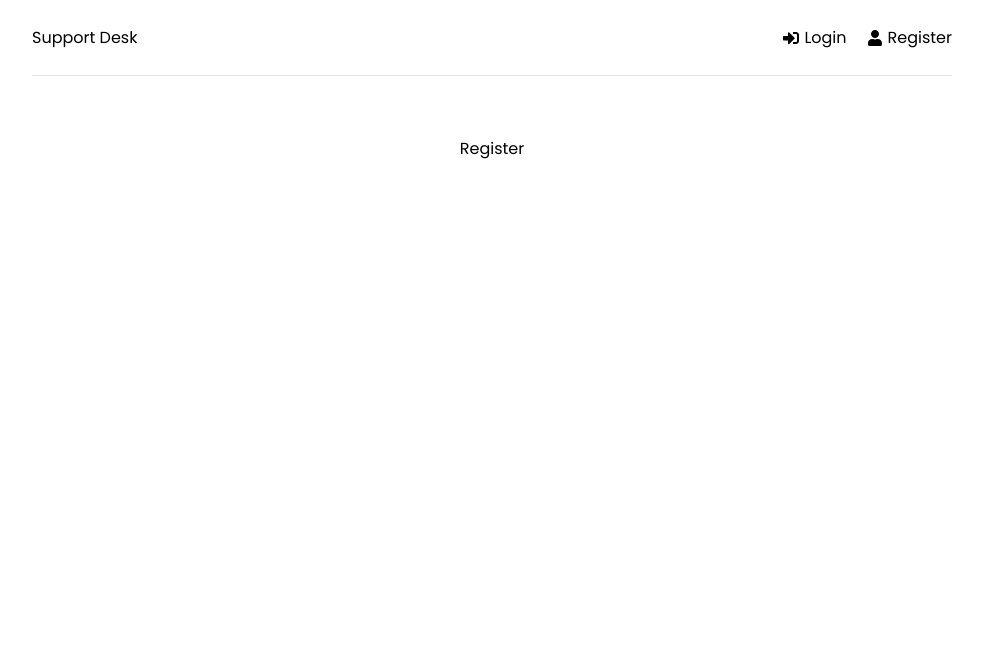
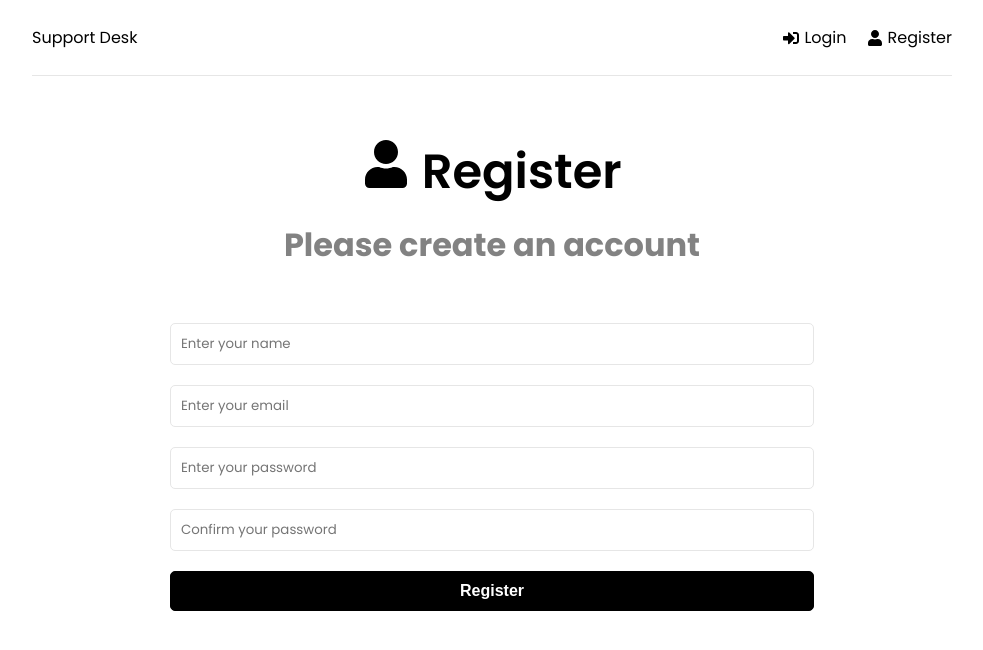
Before and after one commit to annadevelops/support-desk, a React (Create React App) app in the folder frontend/: page /register in a window 1280 px wide. Shown: the top 650 px of the page, without its empty margins (148-1131 px from the left). Built offline with nearby package versions, Linux system fonts and the light colour scheme.

Commit message:
Style Home, Register, Login pages

```diff
--- a/frontend/src/App.js
+++ b/frontend/src/App.js
@@ -1,4 +1,6 @@
 import {BrowserRouter as Router, Routes, Route } from 'react-router-dom'
+import { ToastContainer, toast } from 'react-toastify';
+import 'react-toastify/dist/ReactToastify.css';
 import Home from './pages/Home';
 import Login from './pages/Login';
 import Register from './pages/Register';
@@ -17,6 +19,7 @@ function App() {
         </Routes>
       </div>
     </Router>
+    <ToastContainer />
     </>
   );
 }
--- a/frontend/src/pages/Home.jsx
+++ b/frontend/src/pages/Home.jsx
@@ -1,6 +1,21 @@
+import { FaQuestionCircle, FaTicketAlt } from "react-icons/fa"
+import { Link } from "react-router-dom"
+
 function Home() {
   return (
-    <div>Home</div>
+    <>
+    <section className="heading">
+      <h1>What do you need help with?</h1>
+      <p>Please choose from an option below</p>
+      </section>
+      <Link to='/new-ticket' className="btn btn-reverse btn-block">
+      <FaQuestionCircle/> Create New Ticket
+      </Link>
+
+      <Link to='/tickets' className="btn btn-reverse btn-block">
+      <FaTicketAlt/> View My Tickets
+      </Link>
+    </>
   )
 }
 export default Home
--- a/frontend/src/pages/Login.jsx
+++ b/frontend/src/pages/Login.jsx
@@ -1,6 +1,50 @@
+import { useState } from "react"
+import { FaSignInAlt } from 'react-icons/fa'
+import { toast } from "react-toastify"
+
 function Login() {
+    const [formData, setFormData] = useState({
+        email: '',
+        password: ''
+    })
+
+    const { email, password } = formData
+
+    const onChange = (e) => {
+        setFormData((prevState) => ({
+            ...prevState,
+            [e.target.id]: e.target.value
+        }))
+    }
+
+    const onSubmit = (e) => {
+        e.preventDefault()
+
+    }
+
     return (
-      <div>Login</div>
+      <>
+        <section className="heading">
+            <h1>
+                <FaSignInAlt /> Login
+            </h1>
+            <p>Please log in to get support</p>
+        </section>
+
+        <section className="form">
+            <form onSubmit={onSubmit}>
+                <div className="form-group">
+                    <input type="email" className="form-control" id="email" value={email} placeholder='Enter your email' onChange={onChange} required />
+                </div>
+                <div className="form-group">
+                    <input type="password" className="form-control" id="password" value={password} placeholder='Enter your password' onChange={onChange} required />
+                </div>
+                <div className="form-group">
+                    <button className="btn btn-block">Login</button>
+                </div>
+            </form>
+        </section>
+      </>
     )
   }
   export default Login
--- a/frontend/src/pages/Register.jsx
+++ b/frontend/src/pages/Register.jsx
@@ -1,6 +1,60 @@
+import { useState } from "react"
+import { FaUser } from 'react-icons/fa'
+import { toast } from "react-toastify"
+
 function Register() {
+    const [formData, setFormData] = useState({
+        name: '',
+        email: '',
+        password: '',
+        password2: ''
+    })
+
+    const { name, email, password, password2 } = formData
+
+    const onChange = (e) => {
+        setFormData((prevState) => ({
+            ...prevState,
+            [e.target.id]: e.target.value
+        }))
+    }
+
+    const onSubmit = (e) => {
+        e.preventDefault()
+        if(password !== password2) {
+            toast.error("Passwords do not match")
+        }
+    }
+
     return (
-      <div>Register</div>
+      <>
+        <section className="heading">
+            <h1>
+                <FaUser /> Register
+            </h1>
+            <p>Please create an account</p>
+        </section>
+
+        <section className="form">
+            <form onSubmit={onSubmit}>
+                <div className="form-group">
+                    <input type="text" className="form-control" id="name" value={name} placeholder='Enter your name' onChange={onChange} required  />
+                </div>
+                <div className="form-group">
+                    <input type="email" className="form-control" id="email" value={email} placeholder='Enter your email' onChange={onChange} required />
+                </div>
+                <div className="form-group">
+                    <input type="password" className="form-control" id="password" value={password} placeholder='Enter your password' onChange={onChange} required />
+                </div>
+                <div className="form-group">
+                    <input type="password" className="form-control" id="password2" value={password2} placeholder='Confirm your password' onChange={onChange} required />
+                </div>
+                <div className="form-group">
+                    <button className="btn btn-block">Register</button>
+                </div>
+            </form>
+        </section>
+      </>
     )
   }
   export default Register
```
